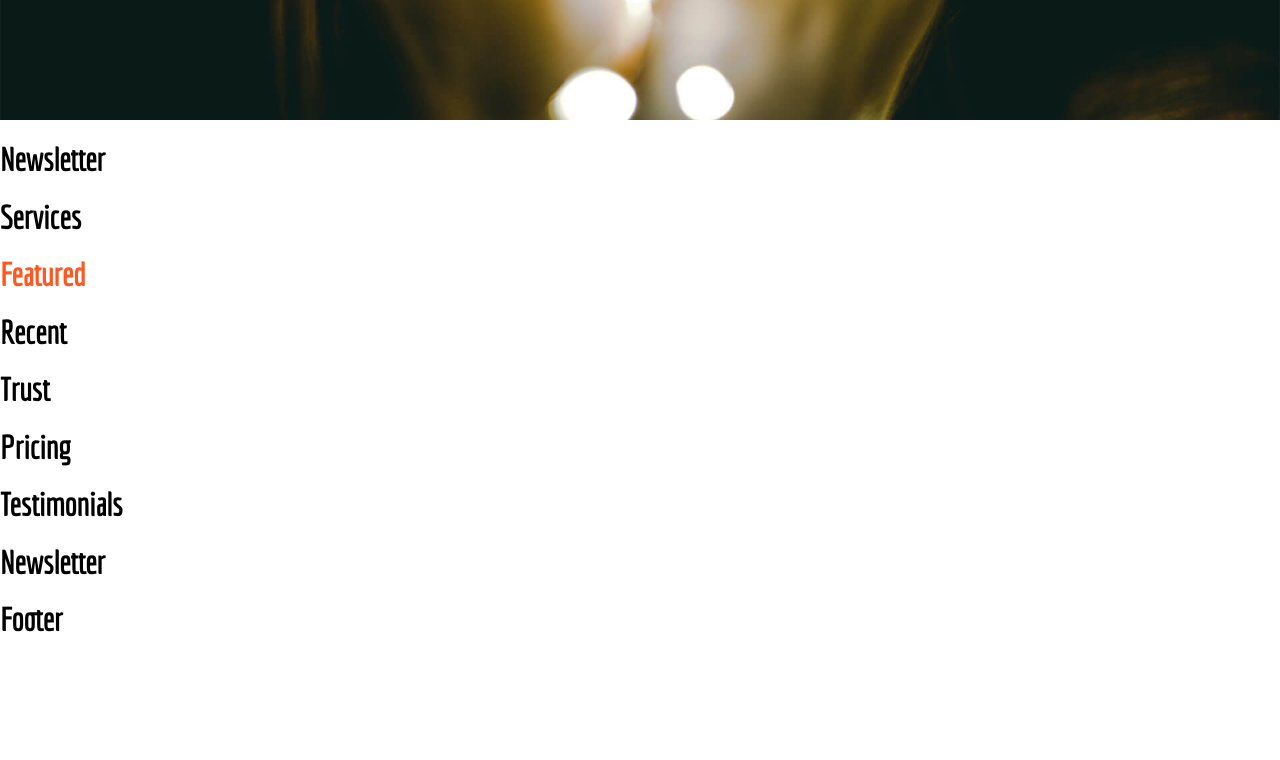
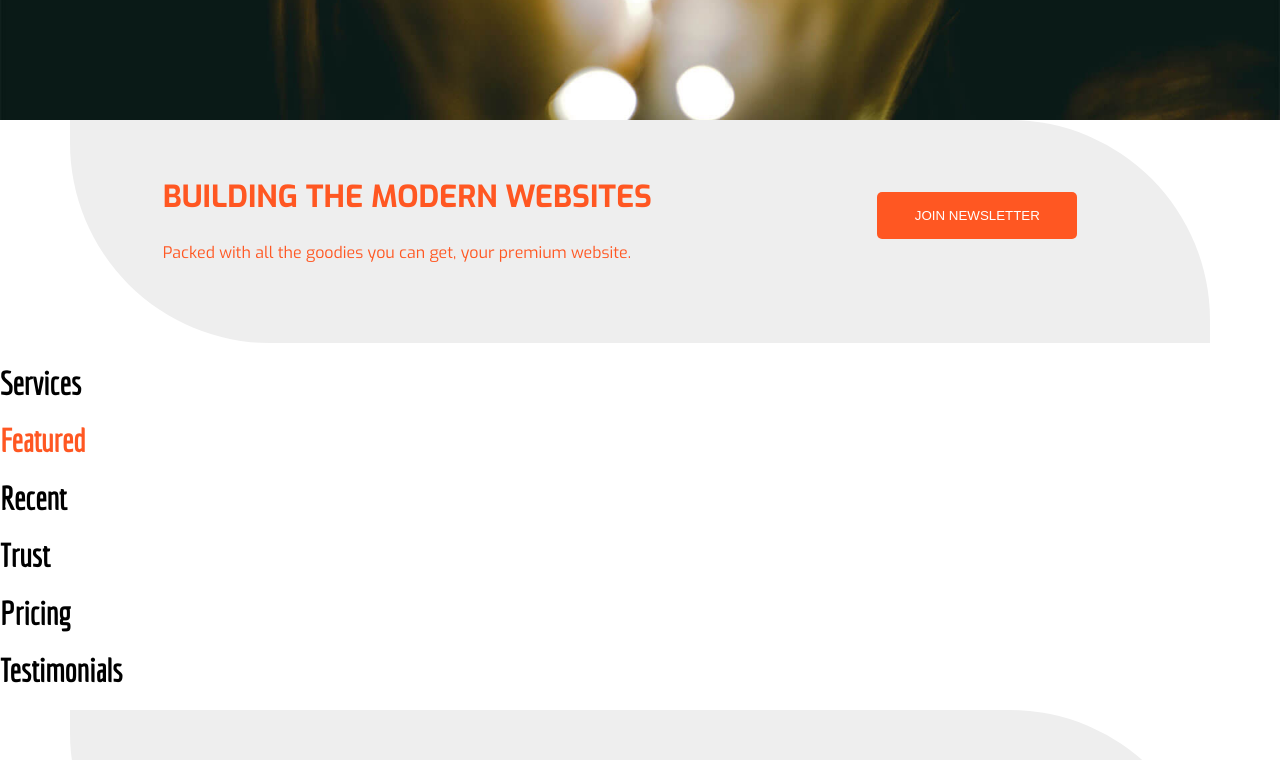
Before and after one commit to Miselrkba/multi-role-website-react-ts, a React (Create React App) app: page / in a window 1280 px wide. Shown: the part 680-1440 px from the top of the page. Before the commit the page ends 1338 px from the top, so only its background shows below. Built offline with nearby package versions, Linux system fonts and the light colour scheme.

Commit message:
feat: added Newsletter component & Aos

```diff
--- a/package.json
+++ b/package.json
@@ -10,6 +10,7 @@
     "@types/node": "^12.0.0",
     "@types/react": "^17.0.0",
     "@types/react-dom": "^17.0.0",
+    "aos": "^2.3.4",
     "react": "^17.0.2",
     "react-dom": "^17.0.2",
     "react-icons": "^4.2.0",
@@ -42,5 +43,8 @@
       "last 1 firefox version",
       "last 1 safari version"
     ]
+  },
+  "devDependencies": {
+    "@types/aos": "^3.0.3"
   }
 }
--- a/src/components/hero/Hero.scss
+++ b/src/components/hero/Hero.scss
@@ -65,7 +65,7 @@
 }
 
 // buttons
-.hero__button {
+.creative__button {
   border-radius: 5px;
   padding: 10px 25px;
   background: transparent;
--- a/src/components/hero/Hero.tsx
+++ b/src/components/hero/Hero.tsx
@@ -19,10 +19,10 @@ const HeroContent = () => {
         Quam, officiis. Consectetur quos incidunt nam dolor in officia
         voluptatibus delectus nemo.
       </p>
-      <button className="hero__button --outlined__button">
+      <button className="creative__button --outlined__button">
         <span>See More</span>
       </button>
-      <button className="hero__button --outlined__button">
+      <button className="creative__button --outlined__button">
         <span>Buy Now</span>
       </button>
     </>
--- a/src/components/newsletter/Newsletter.scss
+++ b/src/components/newsletter/Newsletter.scss
@@ -1 +1,31 @@
 @import '/src/assets/sassStyles/variables';
+
+.cta__container {
+  max-width: 1140px;
+  margin: 0 auto;
+}
+
+.cta__content {
+  display: flex;
+  justify-content: space-around;
+  align-items: center;
+  flex-wrap: wrap;
+  text-align: left;
+  padding: 2em 0 4em;
+  color: $primary-color;
+  background-color: $secondary-color;
+  border-top-right-radius: 200px;
+  border-bottom-left-radius: 200px;
+  h2 {
+    font-size: 1.9em;
+    font-family: $primary-font;
+    font-weight: bold;
+  }
+  p {
+    font-family: $primary-font;
+  }
+  button {
+    padding: 0.5em;
+    width: 200px;
+  }
+}
--- a/src/components/newsletter/Newsletter.tsx
+++ b/src/components/newsletter/Newsletter.tsx
@@ -3,9 +3,35 @@ import './Newsletter.scss';
 
 const Newsletter = () => {
   return (
-    <div>
-      <h1>Newsletter</h1>
-    </div>
+    <section id="cta" data-aos="fade-up" data-aos-delay="0">
+      <div className="cta__container">
+        <div
+          className="cta__content"
+          data-aos="fade-right"
+          data-aos-delay="200"
+        >
+          <div
+            className="cta__content__container"
+            data-aos="fade-right"
+            data-aos-delay="200"
+          >
+            <h2>BUILDING THE MODERN WEBSITES</h2>
+            <p>
+              Packed with all the goodies you can get, your premium website.
+            </p>
+          </div>
+
+          <button
+            className="creative__button --outlined__button"
+            data-aos="fade-left"
+            data-aos-delay="400"
+            data-aos-offset="0"
+          >
+            <span>JOIN NEWSLETTER</span>
+          </button>
+        </div>
+      </div>
+    </section>
   );
 };
 
--- a/src/index.tsx
+++ b/src/index.tsx
@@ -1,7 +1,11 @@
 import React from 'react';
 import ReactDOM from 'react-dom';
+import './style.scss';
+import AOS from 'aos';
+import 'aos/dist/aos.css';
 import App from './components/App';
-import './style.scss';
+
+AOS.init();
 
 ReactDOM.render(
   <React.StrictMode>
```
Also changed, not shown: 1 other file (tests, documents, lock files or other folders).
